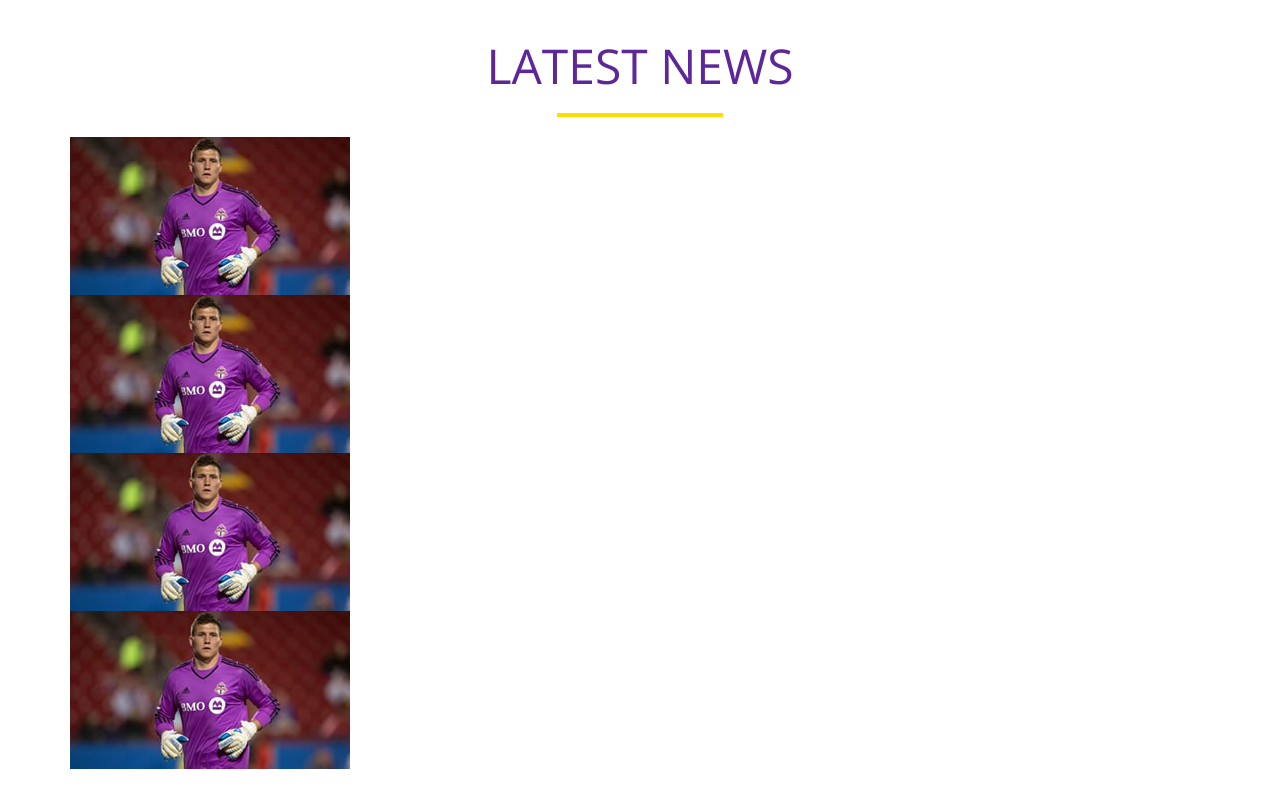
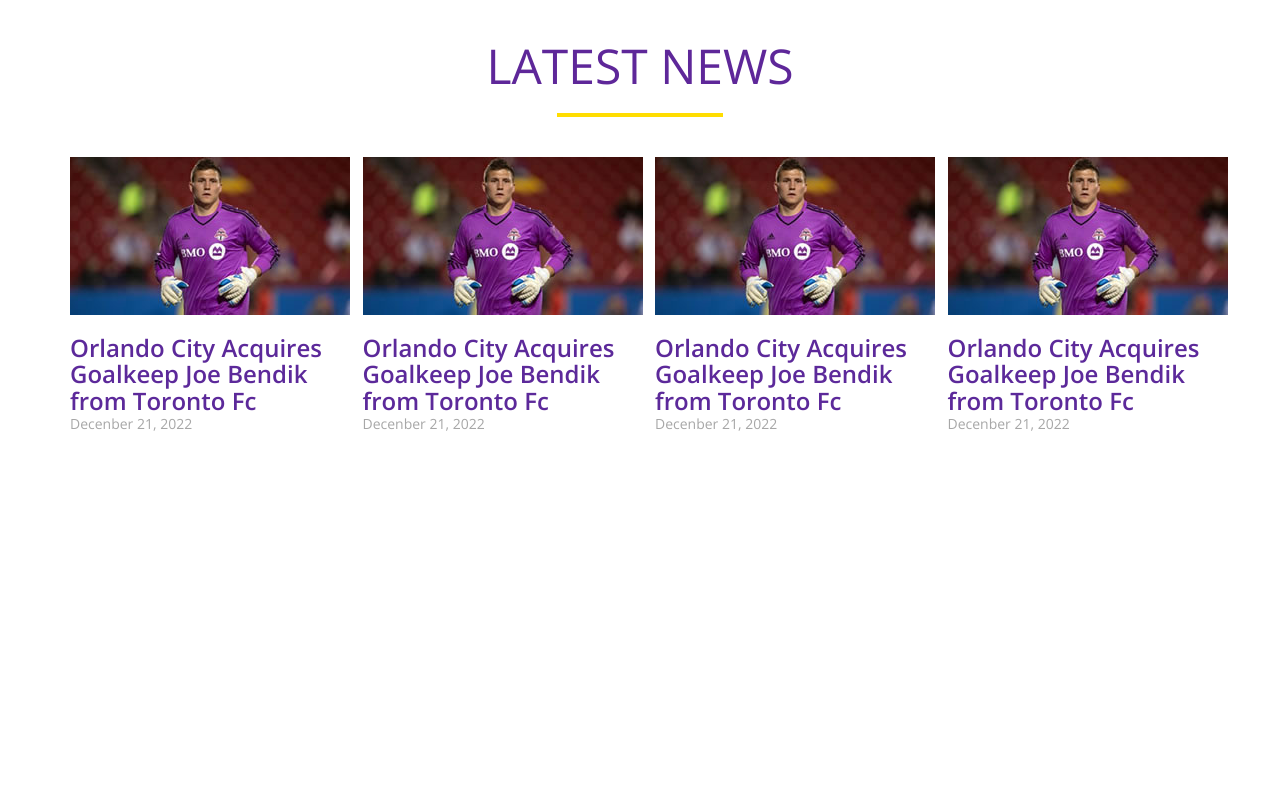
Before and after one commit to Gracielle-Sampaio/CursoUdemy, a plain HTML site: page projeto1/index.html in a window 1280 px wide. Shown: the part 740-1548 px from the top of the page. After the commit the page ends 1312 px from the top, so only its background shows below. Drawn offline with nearby package versions, Linux system fonts and the light colour scheme.

Commit message:
Noticias

```diff
--- a/projeto1/css/orlando.css
+++ b/projeto1/css/orlando.css
@@ -185,3 +185,20 @@ header .header-black li a{
   border:rgb(255, 221, 0) solid 2.5px;
   width: 162px;
  }
+ #news .thumbnails{
+  margin-top: 20px;
+
+ }
+ #news .thumbnails h3{
+  color:#5C299a;
+  font-size: 18;
+  font-family: 'Open Sans', sans-serif;
+  font-weight: bold;
+  margin-bottom:0 ;
+ }
+#news .thumbnails time{
+  color: #A7A7A7 ;
+  font-size: 18;
+  font-family: 'Open Sans', sans-serif;
+
+}
--- a/projeto1/index.html
+++ b/projeto1/index.html
@@ -75,23 +75,35 @@
       </div>
 
      <div id="news" class="container">
+
         <div class="row text-center">
           <h2>Latest News</h2>
           <hr>
         </div>
 
-        <div id="row">
-          <div id="col-md-3">
+        <div class="row thumbnails">
+
+          <div class="col-md-3">
+
             <img src="img/noticia-thumb.jpg" alt="Noticia">
+            <h3>Orlando City Acquires Goalkeep Joe Bendik from Toronto Fc</h3>
+            <time>Decenber 21, 2022</time>
+
           </div>
-          <div id="col-md-3">
+          <div class="col-md-3">
             <img src="img/noticia-thumb.jpg" alt="Noticia">
+            <h3>Orlando City Acquires Goalkeep Joe Bendik from Toronto Fc</h3>
+            <time>Decenber 21, 2022</time>
           </div>
-          <div id="col-md-3">
+          <div class="col-md-3">
             <img src="img/noticia-thumb.jpg" alt="Noticia">
+            <h3>Orlando City Acquires Goalkeep Joe Bendik from Toronto Fc</h3>
+            <time>Decenber 21, 2022</time>
           </div>
-          <div id="col-md-3">
+          <div class="col-md-3">
             <img src="img/noticia-thumb.jpg" alt="Noticia">
+            <h3>Orlando City Acquires Goalkeep Joe Bendik from Toronto Fc</h3>
+            <time>Decenber 21, 2022</time>
           </div>
         </div>
      </div>
```
